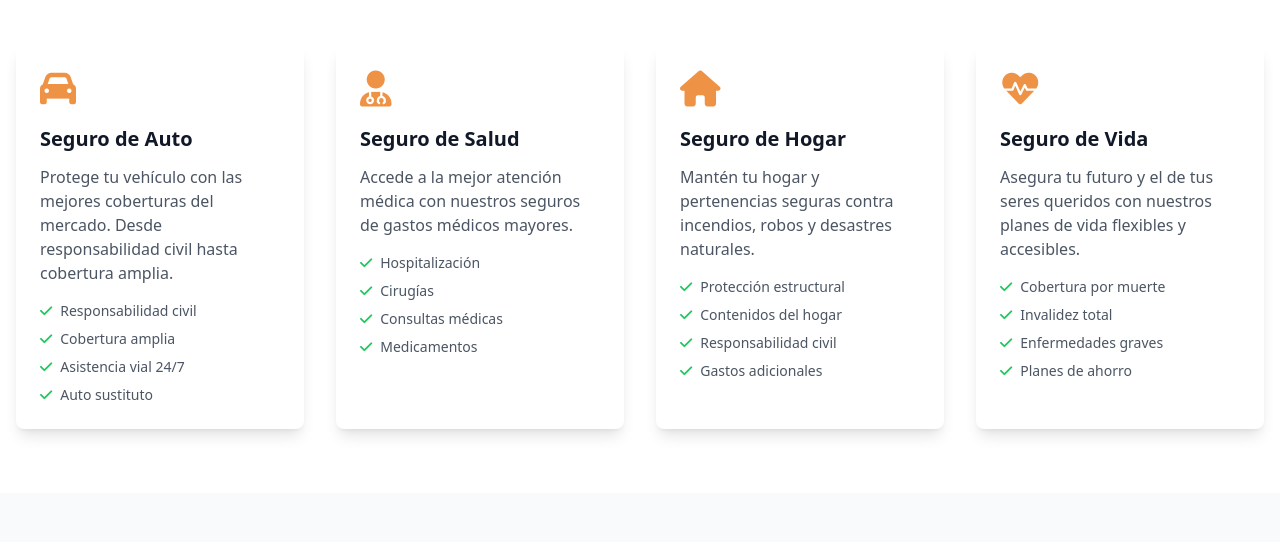
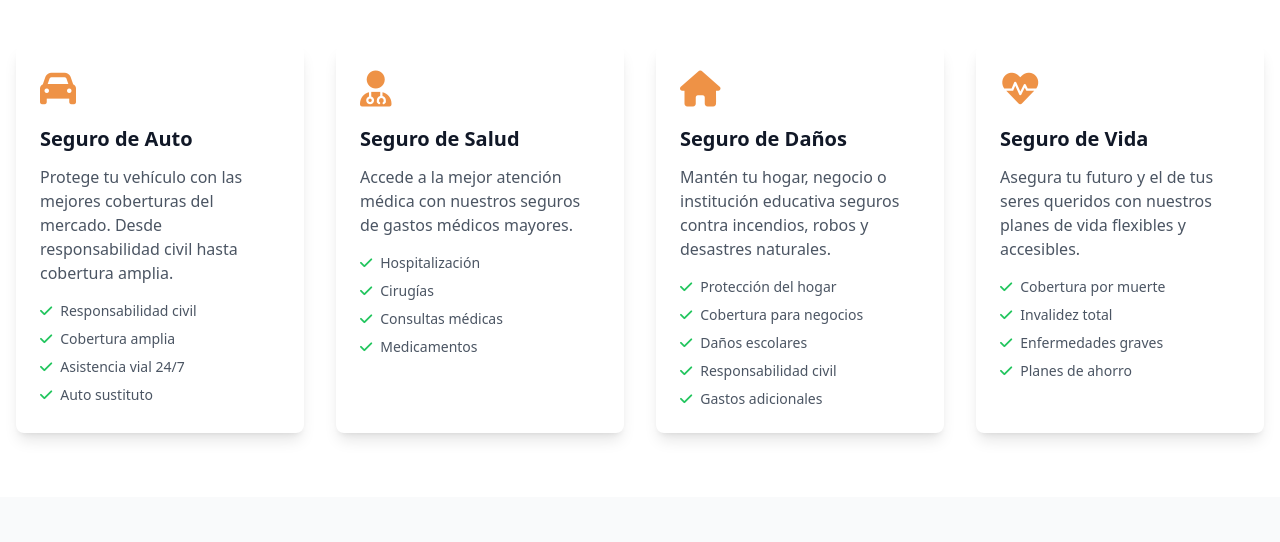
Before and after one commit to edfloreshz/clau-website, a plain HTML site: page index.html in a window 1280 px wide. Shown: the part 691-1233 px from the top of the page. Drawn offline with nearby package versions, Linux system fonts and the light colour scheme.

Commit message:
add: seguro de daños

```diff
--- a/index.html
+++ b/index.html
@@ -8,7 +8,7 @@
     <meta name="description"
         content="Soy Claudia Gardner, tu asesora de seguros de confianza en Hermosillo, Sonora. Te ayudo a encontrar la mejor protección para ti y tu familia con planes personalizados de seguros de auto, vida, salud y hogar.">
     <meta name="keywords"
-        content="seguros, asesora de seguros, Hermosillo, Sonora, seguro de auto, seguro de vida, seguro de salud, seguro de hogar, Claudia Gardner">
+        content="seguros, asesora de seguros, Hermosillo, Sonora, seguro de auto, seguro de vida, seguro de salud, seguro de daños, Claudia Gardner">
     <meta name="author" content="Claudia Gardner">
 
     <!-- Open Graph / Facebook -->
@@ -208,15 +208,18 @@
                     <div class="text-primary text-4xl mb-4">
                         <i class="fas fa-home"></i>
                     </div>
-                    <h3 class="text-xl font-semibold text-gray-900 mb-3">Seguro de Hogar</h3>
+                    <h3 class="text-xl font-semibold text-gray-900 mb-3">Seguro de Daños</h3>
                     <p class="text-gray-600 mb-4">
-                        Mantén tu hogar y pertenencias seguras contra incendios, robos y desastres naturales.
+                        Mantén tu hogar, negocio o institución educativa seguros contra incendios, robos y desastres
+                        naturales.
                     </p>
                     <ul class="space-y-2 text-sm text-gray-600">
-                        <li class="flex items-center"><i class="fas fa-check text-green-500 mr-2"></i>Protección
-                            estructural</li>
-                        <li class="flex items-center"><i class="fas fa-check text-green-500 mr-2"></i>Contenidos del
+                        <li class="flex items-center"><i class="fas fa-check text-green-500 mr-2"></i>Protección del
                             hogar</li>
+                        <li class="flex items-center"><i class="fas fa-check text-green-500 mr-2"></i>Cobertura para
+                            negocios</li>
+                        <li class="flex items-center"><i class="fas fa-check text-green-500 mr-2"></i>Daños escolares
+                        </li>
                         <li class="flex items-center"><i class="fas fa-check text-green-500 mr-2"></i>Responsabilidad
                             civil</li>
                         <li class="flex items-center"><i class="fas fa-check text-green-500 mr-2"></i>Gastos adicionales
@@ -392,7 +395,7 @@
                                 required>
                                 <option value="">Tipo de seguro de interés</option>
                                 <option value="auto">Seguro de Auto</option>
-                                <option value="hogar">Seguro de Hogar</option>
+                                <option value="hogar">Seguro de Daños</option>
                                 <option value="vida">Seguro de Vida</option>
                                 <option value="salud">Seguro de Salud</option>
                             </select>
```
